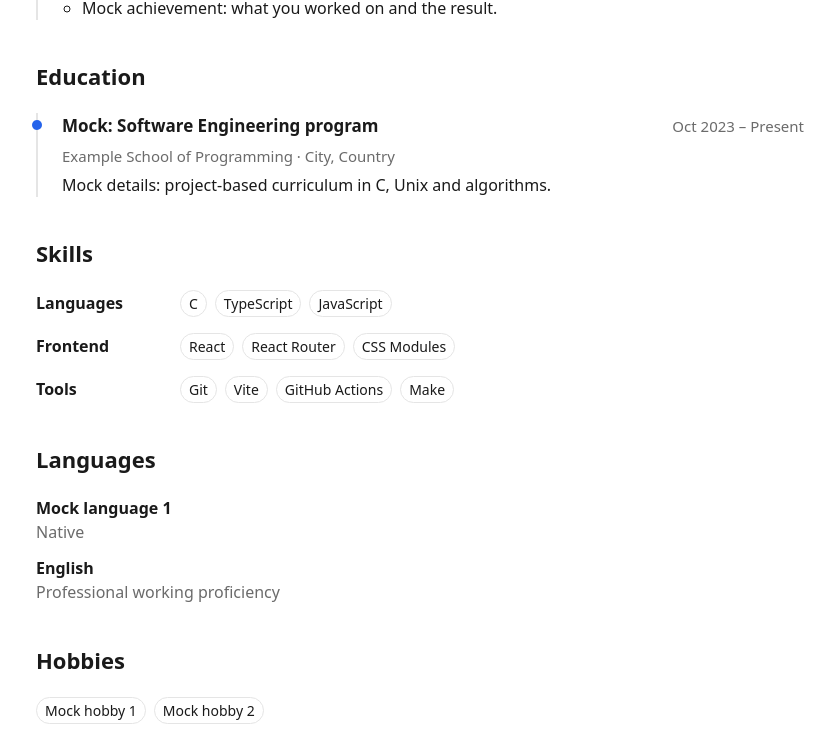
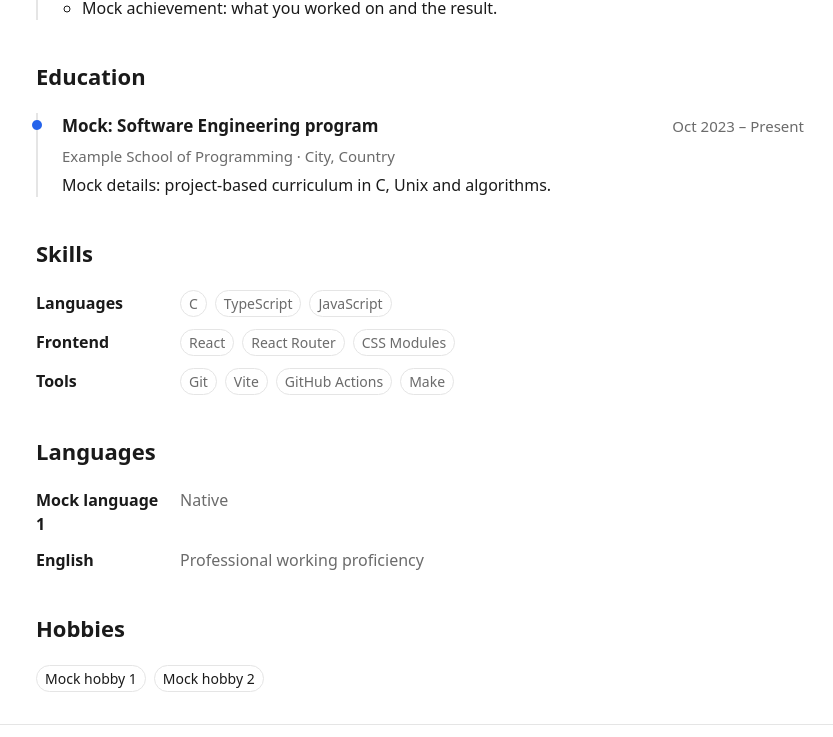
Before and after one commit to mlitvino/portfolio, a React (Vite) app: page /about in a window 1280 px wide. Shown: the part 597-1334 px from the top of the page, without its empty margins (220-1053 px from the left). Built offline with nearby package versions, Linux system fonts and the light colour scheme.

Commit message:
refac: extract shared infoList

```diff
--- a/src/features/projects/ui/ProjectDetails.module.css
+++ b/src/features/projects/ui/ProjectDetails.module.css
@@ -55,34 +55,3 @@
 .bullets li + li {
   margin-top: 0.375rem;
 }
-
-/* At a glance */
-
-.glance {
-  display: flex;
-  flex-direction: column;
-  gap: 0.75rem;
-  margin: 0;
-}
-
-.glance > div {
-  display: grid;
-  grid-template-columns: 8rem 1fr;
-  gap: 1rem;
-}
-
-.glanceLabel {
-  font-weight: 600;
-}
-
-.glanceValue {
-  margin: 0;
-  color: var(--color-muted);
-}
-
-@media (max-width: 30rem) {
-  .glance > div {
-    grid-template-columns: 1fr;
-    gap: 0;
-  }
-}
--- a/src/features/projects/ui/ProjectDetails.tsx
+++ b/src/features/projects/ui/ProjectDetails.tsx
@@ -1,5 +1,6 @@
 import buttonStyles from '@/shared/ui/button.module.css'
 import { ExternalLink } from '@/shared/ui/ExternalLink'
+import { InfoList } from '@/shared/ui/InfoList'
 import { PageHeader } from '@/shared/ui/PageHeader'
 import { Section } from '@/shared/ui/Section'
 import { TagList } from '@/shared/ui/TagList'
@@ -64,14 +65,7 @@ export function ProjectDetails({ project }: ProjectDetailsProps) {
 
       {glance.length > 0 && (
         <Section title="At a glance">
-          <dl className={styles.glance}>
-            {glance.map((item) => (
-              <div key={item.label}>
-                <dt className={styles.glanceLabel}>{item.label}</dt>
-                <dd className={styles.glanceValue}>{item.value}</dd>
-              </div>
-            ))}
-          </dl>
+          <InfoList items={glance} />
         </Section>
       )}
 
--- a/src/pages/about/AboutPage.module.css
+++ b/src/pages/about/AboutPage.module.css
@@ -75,49 +75,3 @@
 .details {
   margin: 0;
 }
-
-/* Skills */
-
-.skills {
-  display: flex;
-  flex-direction: column;
-  gap: 1rem;
-  margin: 0;
-}
-
-.skillRow {
-  display: grid;
-  grid-template-columns: 8rem 1fr;
-  align-items: baseline;
-  gap: 0.5rem 1rem;
-}
-
-.skillLabel {
-  font-weight: 600;
-}
-
-.skillItems {
-  margin: 0;
-}
-
-@media (max-width: 30rem) {
-  .skillRow {
-    grid-template-columns: 1fr;
-  }
-}
-
-.languages {
-  display: flex;
-  flex-direction: column;
-  gap: 0.75rem;
-  margin: 0;
-}
-
-.languageName {
-  font-weight: 600;
-}
-
-.languageLevel {
-  margin: 0;
-  color: var(--color-muted);
-}
--- a/src/pages/about/sections/LanguagesSection.tsx
+++ b/src/pages/about/sections/LanguagesSection.tsx
@@ -1,7 +1,6 @@
 import type { LanguageLevel, SpokenLanguage } from '@/content/resume.types'
+import { InfoList } from '@/shared/ui/InfoList'
 import { Section } from '@/shared/ui/Section'
-
-import styles from '../AboutPage.module.css'
 
 const levelLabels: Record<LanguageLevel, string> = {
   elementary: 'Elementary',
@@ -20,14 +19,12 @@ export function LanguagesSection({ languages }: LanguagesSectionProps) {
 
   return (
     <Section title="Languages">
-      <dl className={styles.languages}>
-        {languages.map((language) => (
-          <div key={language.name}>
-            <dt className={styles.languageName}>{language.name}</dt>
-            <dd className={styles.languageLevel}>{levelLabels[language.level]}</dd>
-          </div>
-        ))}
-      </dl>
+      <InfoList
+        items={languages.map((language) => ({
+          label: language.name,
+          value: levelLabels[language.level],
+        }))}
+      />
     </Section>
   )
 }
--- a/src/pages/about/sections/SkillsSection.tsx
+++ b/src/pages/about/sections/SkillsSection.tsx
@@ -1,8 +1,7 @@
 import type { SkillGroup } from '@/content/resume.types'
+import { InfoList } from '@/shared/ui/InfoList'
 import { Section } from '@/shared/ui/Section'
 import { TagList } from '@/shared/ui/TagList'
-
-import styles from '../AboutPage.module.css'
 
 interface SkillsSectionProps {
   groups: readonly SkillGroup[]
@@ -13,17 +12,12 @@ export function SkillsSection({ groups }: SkillsSectionProps) {
 
   return (
     <Section title="Skills">
-      <dl className={styles.skills}>
-        {groups.map((group) => (
-          <div key={group.label} className={styles.skillRow}>
-            <dt className={styles.skillLabel}>{group.label}</dt>
-
-            <dd className={styles.skillItems}>
-              <TagList items={group.items} />
-            </dd>
-          </div>
-        ))}
-      </dl>
+      <InfoList
+        items={groups.map((group) => ({
+          label: group.label,
+          value: <TagList items={group.items} />,
+        }))}
+      />
     </Section>
   )
 }
--- /dev/null
+++ b/src/shared/ui/InfoList.module.css
@@ -0,0 +1,28 @@
+.list {
+  display: flex;
+  flex-direction: column;
+  gap: 0.75rem;
+  margin: 0;
+}
+
+.row {
+  display: grid;
+  grid-template-columns: 8rem 1fr;
+  align-items: baseline;
+  gap: 0.25rem 1rem;
+}
+
+.label {
+  font-weight: 600;
+}
+
+.value {
+  margin: 0;
+  color: var(--color-muted);
+}
+
+@media (max-width: 30rem) {
+  .row {
+    grid-template-columns: 1fr;
+  }
+}
--- /dev/null
+++ b/src/shared/ui/InfoList.tsx
@@ -0,0 +1,25 @@
+import type { ReactNode } from 'react'
+
+import styles from './InfoList.module.css'
+
+export interface InfoItem {
+  label: string
+  value: ReactNode
+}
+
+interface InfoListProps {
+  items: readonly InfoItem[]
+}
+
+export function InfoList({ items }: InfoListProps) {
+  return (
+    <dl className={styles.list}>
+      {items.map((item) => (
+        <div key={item.label} className={styles.row}>
+          <dt className={styles.label}>{item.label}</dt>
+          <dd className={styles.value}>{item.value}</dd>
+        </div>
+      ))}
+    </dl>
+  )
+}
```
